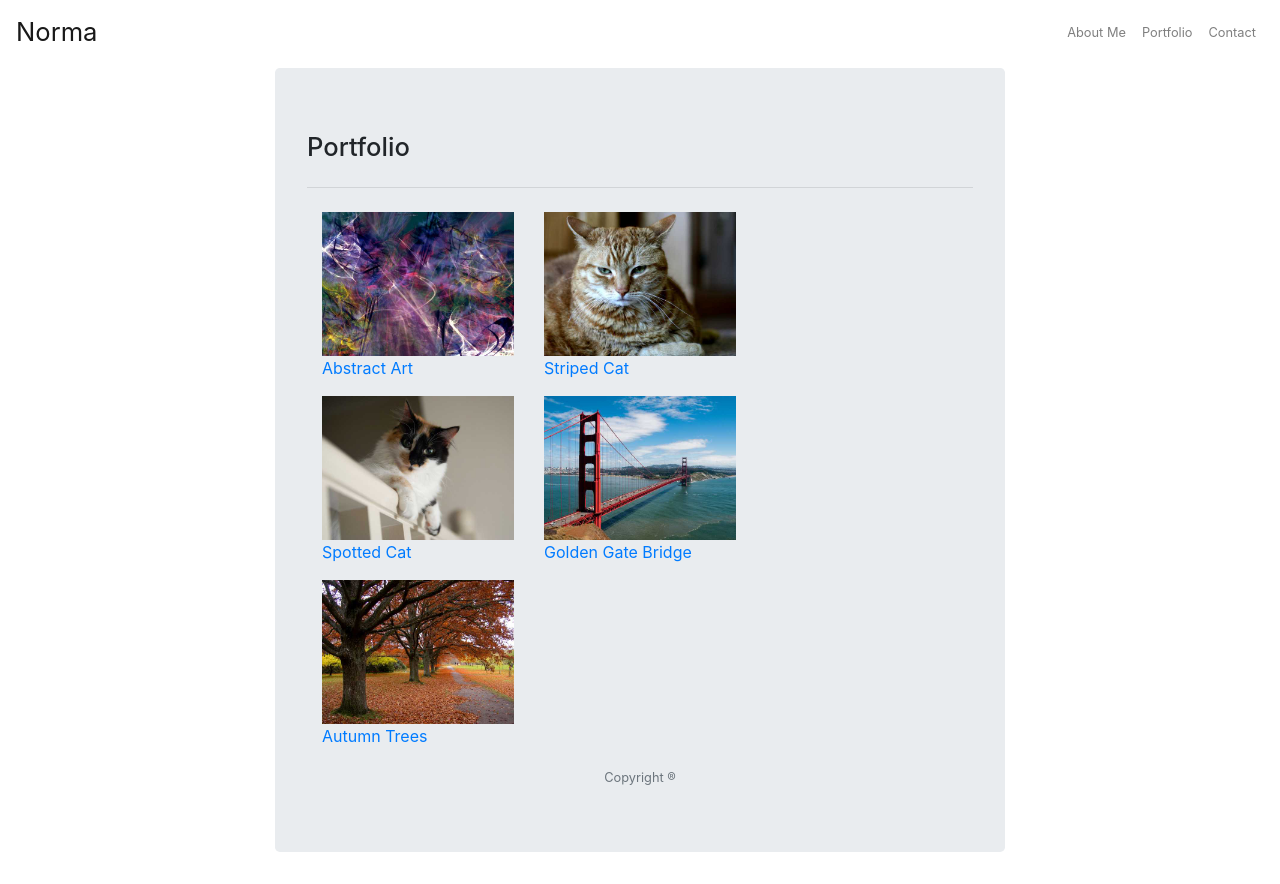
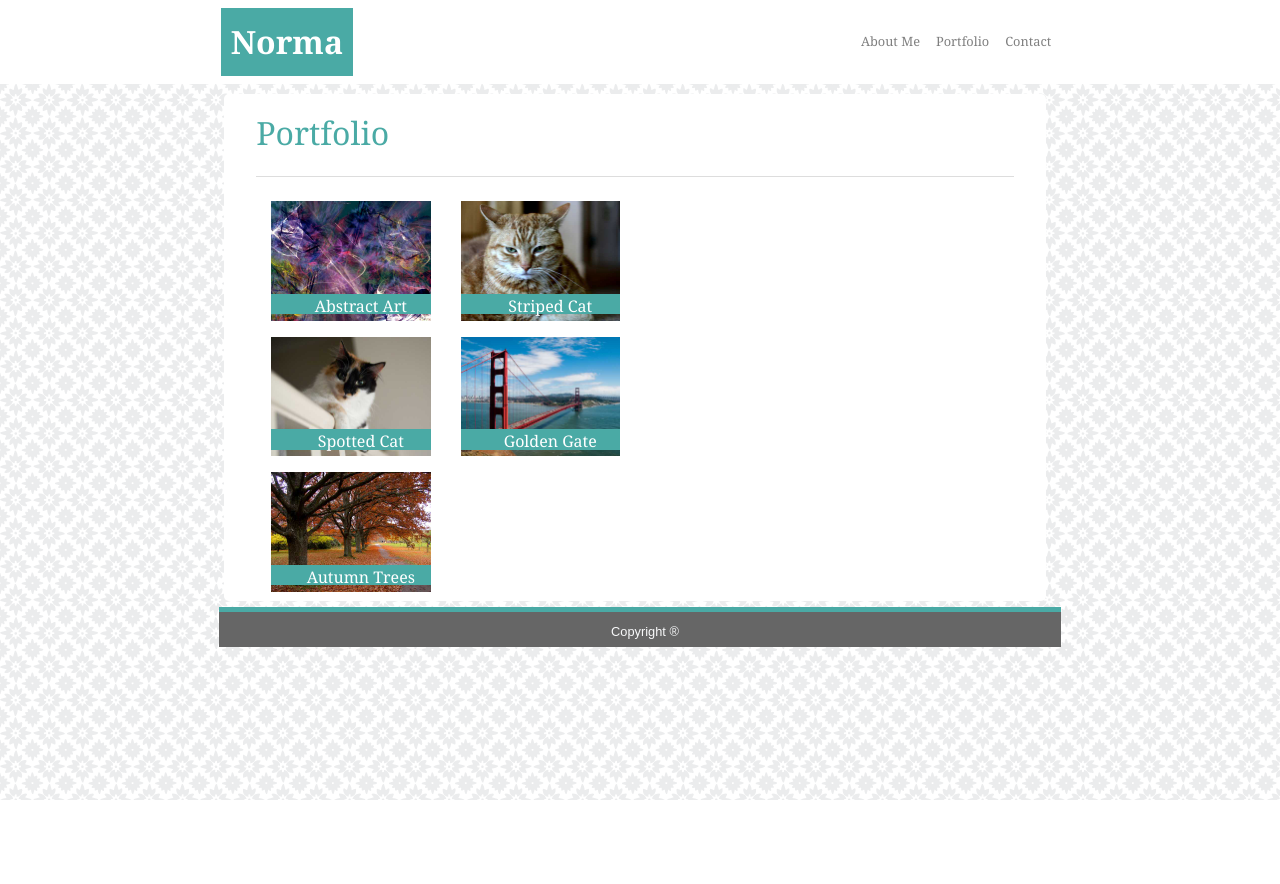
Before and after one commit to farahnorma/Norma-Farah-prework, a plain HTML site: page Module-1_Assessment/portfolio.html in a window 1280 px wide. After the commit the page ends 800 px from the top, so only its background shows below. Drawn offline with nearby package versions, Linux system fonts and the light colour scheme.

Commit message:
added the style.css file and fixed design flaws- css and html for module 1 assessment

```diff
--- a/Module-1_Assessment/assets/css/style.css
+++ b/Module-1_Assessment/assets/css/style.css
@@ -0,0 +1,140 @@
+
+html {
+    position: relative;
+    min-height: 100%;
+
+
+  }
+  .navbar-brand{
+    font-family: 'Georgia', Times, Times New Roman, serif;
+    padding: 10px;
+    margin-left: 16vw;
+    background-color: #4aaaa5;
+    color: white !important;
+
+    font-weight: bold
+
+  }
+  navbar{
+    background-color: #ffffff !important;
+    width: 100%;;
+  }
+  header .navbar{
+      background-color:#ffffff;
+  }
+  .navbar ul{
+      margin-right: 16vw;
+  }
+  .navbar a {
+    font-family: 'Georgia', Times, Times New Roman, serif;
+
+  }
+  body {
+
+    font-family: 'Arial', 'Helvetica Neue', Helvetica, sans-serif;
+    margin-bottom: 40px; /* Margin bottom by footer height */
+
+    background-image: url('../images/moroccan-flower.png');
+    color: #777777;
+    min-height: 100%;
+    display: grid;
+  grid-template-rows: 1fr auto;
+
+  }
+  .jumbotron{
+    background-color: #ffffff;
+    max-width: 960px;
+    height: 80vh;
+    margin-top: 10px !important;
+   padding-top: 20px !important;
+
+   margin-left:-10px;
+   margin-top:-10px;
+   height:90%;
+   min-width:80% !important;
+   position:relative;
+   margin-bottom:0px;
+padding-bottom:40px;
+
+ }
+ .jumbotron p{
+    height:100%;
+    width:100%;
+    max-width:100%;
+    margin-bottom: 5px;
+
+}
+
+form{
+    min-width: 30vw;
+}
+form .form-group{
+    color: #777777;
+}
+.form-group {
+    margin-bottom: 5px;
+}
+form .label{
+    color: #777777;
+}
+
+form .btn-info{
+    margin-bottom: 5px;
+    background-color:#4aaaa5 !important;
+
+}
+ h3{
+    color: #4aaaa5;
+    font-family: 'Georgia', Times, Times New Roman, serif;
+    top: 0;
+  }
+  hr {
+    border-color: #dddddd;
+  }
+
+
+  .footer {
+    position: absolute;
+    bottom: 0;
+    width: 100%;
+    height: 40px; /* Set the fixed height of the footer here */
+    line-height: 40px; /* Vertically center the text there */
+    background-color: #666666;
+    left: 0;
+    right: 0;
+    border-top: 5px solid #4aaaa5;
+  }
+
+
+
+  p{
+      margin-left: 10px;
+  }
+  .text-block {
+    text-align: center;
+    height: 15%;
+    position: absolute;
+    bottom: 20px;
+    margin-bottom:1%;
+    right: 15px;
+    left: 15px;
+    background-color: #4aaaa5;
+    color: white;
+    padding-left: 20px;
+    padding-right: 20px;
+    font-family: 'Georgia', Times, Times New Roman, serif;
+
+  }
+
+  img {
+
+    padding-bottom: 15px;
+
+  }
+
+
+  .container {
+    width: auto;
+
+    padding: 0 15px;
+  }
--- a/Module-1_Assessment/portfolio.html
+++ b/Module-1_Assessment/portfolio.html
@@ -5,14 +5,14 @@
     <meta charset="utf-8">
     <meta name="viewport" content="width=device-width, initial-scale=1">
     <link rel="stylesheet" href="https://stackpath.bootstrapcdn.com/bootstrap/4.1.3/css/bootstrap.min.css">
- <script src="https://ajax.googleapis.com/ajax/libs/jquery/3.2.0/jquery.min.js"></script>
-  <script src="https://maxcdn.bootstrapcdn.com/bootstrap/3.3.7/js/bootstrap.min.js"></script>
+    <link rel="stylesheet" href="assets/css/style.css">
+
     </head>
 <body>
 
-
+    <header>
         <nav class="navbar navbar-expand-lg navbar-light">
-                  <a class="navbar-brand" href="#" style="font-size:2vw;">Norma</a>
+            <a class="navbar-brand" href="#" style="font-size:4vmin;">Norma</a>
               <button class="navbar-toggler ml-auto" type="button" data-toggle="collapse" data-target="#navbarSupportedContent" aria-controls="navbarSupportedContent" aria-expanded="false" aria-label="Toggle navigation">
                   <span class="navbar-toggler-icon"></span>
               </button>
@@ -33,39 +33,42 @@
           </nav>
 
 
-<div class="row mb-1"></div><! –– empty space ––>
+        </header>
+
+
 
 <div class="container">
 
 
   <div class="row">
-    <div class="col-sm-2">
+    <div class="col-sm-1">
 
     </div>
-    <div class="col-sm-8">
+    <div class="col-sm-10">
       <div class="jumbotron">
-        <h3 style="font-size:2vw;">Portfolio</h3> <! –– adjust font size ––>
+        <h3 style="font-size:4vmin;">Portfolio</h3> <! –– adjust font size ––>
         <hr class="my-4">
         <div class="img-container">
 
             <div class="container">
 
                 <div class="row">
-                  <div class="col-md-4">
+                  <div class="col-md-3">
                     <div class="thumbnail">
                       <a href="assets/images/portfolio-abstract.jpg" target="_blank">
                        <img class="img-responsive" src="assets/images/portfolio-abstract.jpg" alt="abstract" class="float-left" style="width:100%;" >
-                        <div class="caption">
+
+<div class="text-block">
     <p>Abstract Art</p>
   </div>
                       </a>
                     </div>
                   </div>
-                  <div class="col-md-4">
+                  <div class="col-md-3">
                     <div class="thumbnail">
                       <a href="assets/images/portfolio-cat.jpg" target="_blank">
                       <img class="img-responsive" src="assets/images/portfolio-cat.jpg" alt="cat_1" class="float-right" style="width:100%; ">
-                        <div class="caption">
+                      <div class="text-block">
                         <p>Striped Cat</p>
                       </div>
                       </a>
@@ -73,21 +76,25 @@
                   </div>
                   </div>
                   <div class="row">
-                  <div class="col-md-4">
+                    <div class="col-md-12">
+                    </div>
+                </div>
+                  <div class="row">
+                  <div class="col-md-3">
                     <div class="thumbnail">
                       <a href="assets/images/portfolio-cat-2-spotted.jpg" target="_blank">
                     <img class="img-responsive" src="assets/images/portfolio-cat-2-spotted.jpg" alt="cat_2" style="width:100%; ">
-                         <div class="caption">
+                    <div class="text-block">
                         <p>Spotted Cat</p>
                       </div>
                       </a>
                     </div>
                   </div>
-                  <div class="col-md-4">
+                  <div class="col-md-3">
                     <div class="thumbnail">
                       <a href="assets/images/portfolio-golden-gate-bridge.jpg" target="_blank">
                   <img class="img-responsive" src="assets/images/portfolio-golden-gate-bridge.jpg" alt="golden_gate_bridge" style="width:100%; ">
-                  <div class="caption">
+                  <div class="text-block">
                     <p>Golden Gate Bridge</p>
                   </div>
                       </a>
@@ -95,11 +102,15 @@
                   </div>
                   </div>
                   <div class="row">
-                     <div class="col-md-4">
+                    <div class="col-md-12">
+                    </div>
+                </div>
+                  <div class="row">
+                     <div class="col-md-3">
                     <div class="thumbnail">
                       <a href="assets/images/portfolio-trees-in-autumn.jpg" target="_blank">
                    <img class="img-responsive"src="assets/images/portfolio-trees-in-autumn.jpg" alt="autumn_trees" style="width:100%; ">
-                    <div class="caption">
+                   <div class="text-block">
                     <p>Autumn Trees</p>
                   </div>
                       </a>
@@ -108,10 +119,11 @@
                 </div>
               </div>
               </div>
+            </div>
 
    <footer class="footer">
       <div class="container text-center">
-        <span class="text-muted" style="font-size:1vw;">Copyright &reg;</span>
+        <p class="text-light bg-#666666" style="font-size:1vw;">Copyright &reg;</p>
          </div>
     </footer>
 
```
Also changed, not shown: Module-1_Assessment/contact.html (+18 -16 lines), Module-1_Assessment/index.html (+30 -15 lines). Lines whose indentation alone changed are shown as unchanged.
